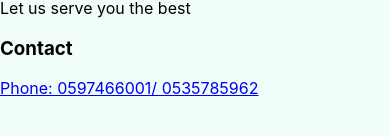
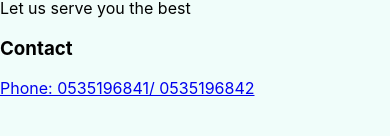
Before and after one commit to mrkabby/hospital-app, a React (Create React App) app: page /visitus in a window 390 px wide. Shown: the part 1232-1368 px from the top of the page. Built offline with nearby package versions, Linux system fonts and the light colour scheme.

Commit message:
updated the phone numbers

```diff
--- a/src/pages/VisitUs.js
+++ b/src/pages/VisitUs.js
@@ -19,7 +19,7 @@ const VisitUs = () => {
                 <div className="border-t border-gray-200 px-6 py-4 text-center">
                   <h3 className="text-lg font-bold text-gray-900">Contact</h3>
                   <p className="mt-1 font-bold text-gray-600">
-                    <a href="tel:+233">Phone: 0597466001/ 0535785962</a>
+                    <a href="tel:+233">Phone: 0535196841/ 0535196842</a>
                   </p>
                   <div className="flex justify-center mt-2">
                     <a className="flex m-1" href="tel:+233597466001">
```
